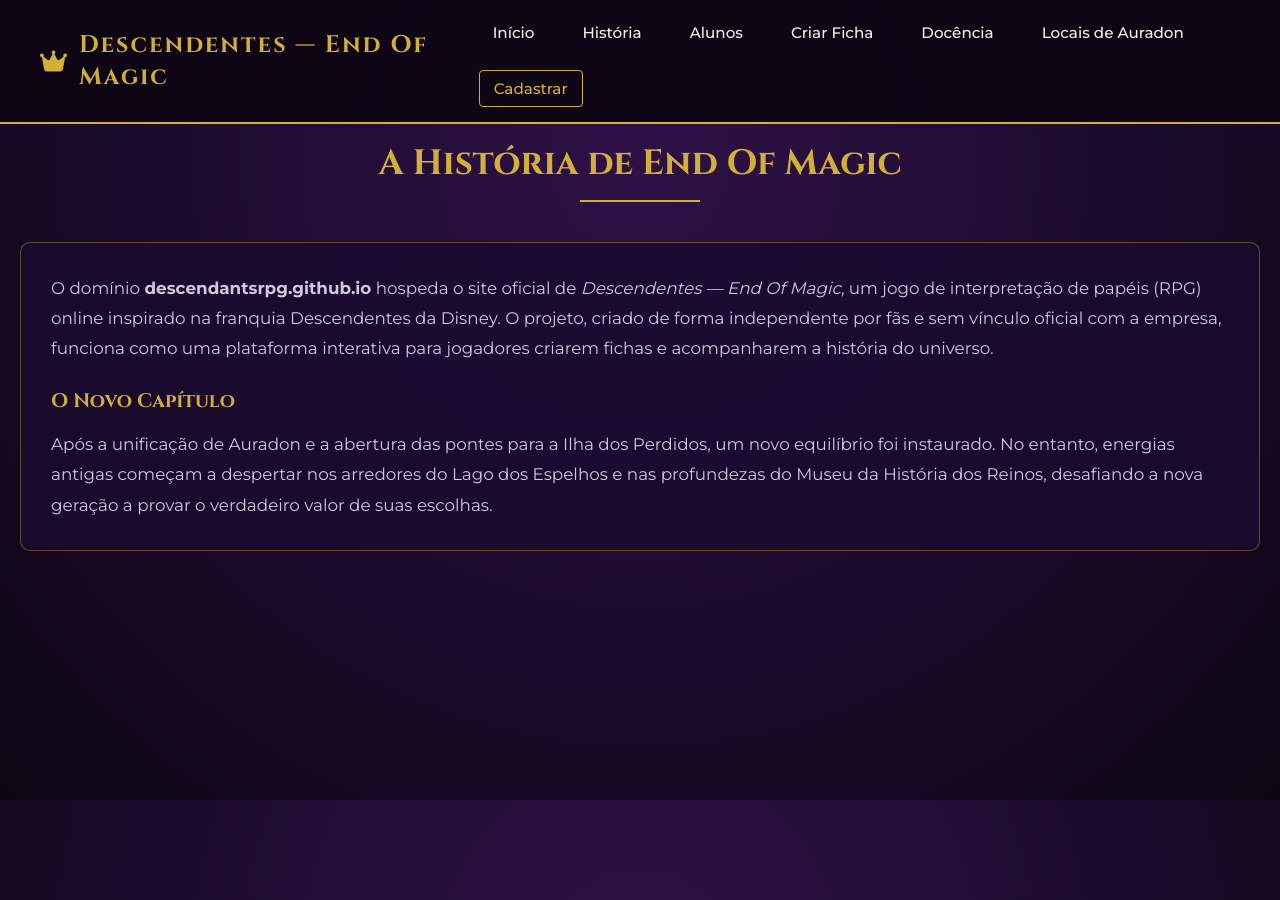
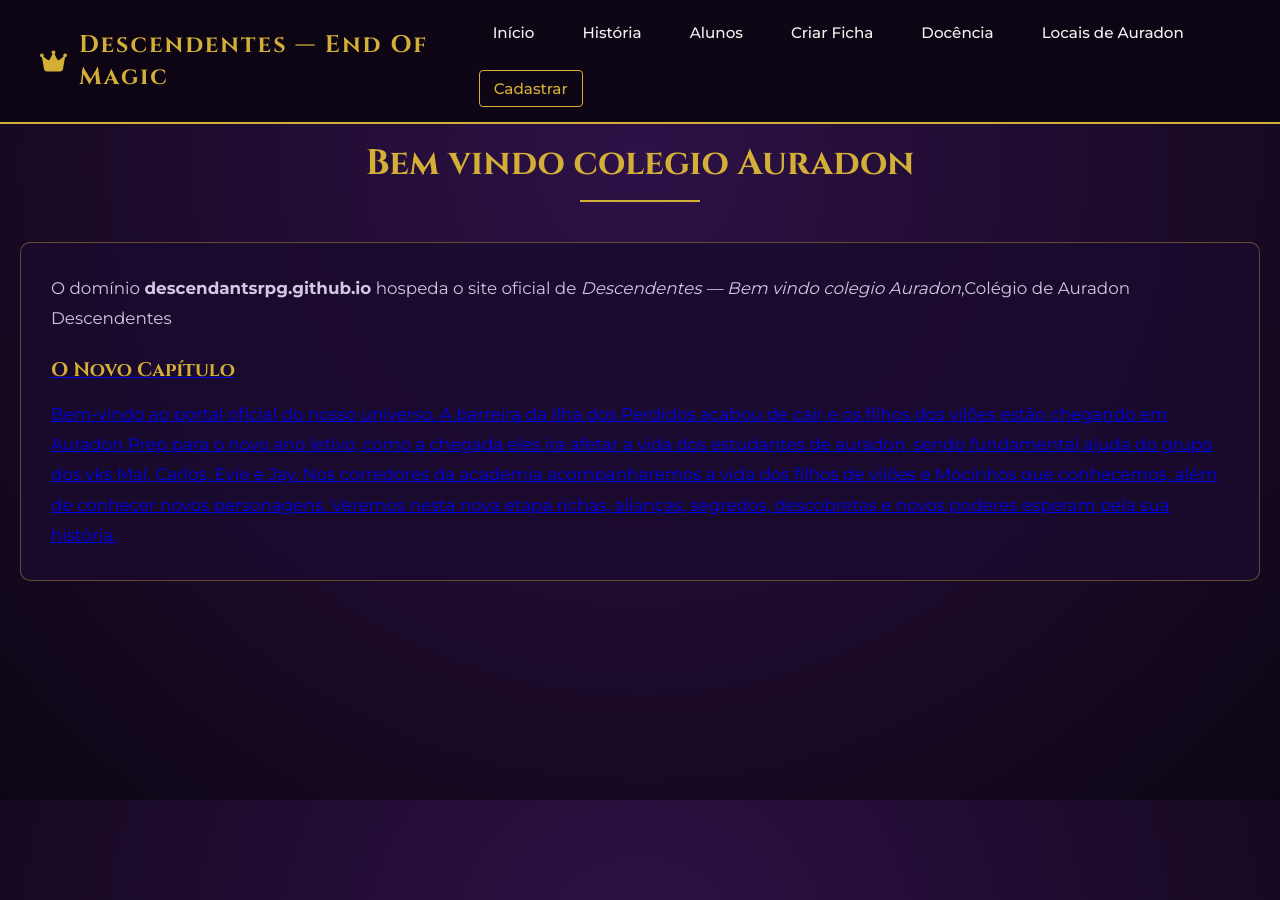
Before and after one commit to Maeve229/Maeve229.github.io, a plain HTML site: page index.html in a window 1280 px wide. Both pictures are taken after a click on the button "História". Drawn offline with Linux system fonts and the light colour scheme.

Commit message:
Update history section content in index.html

```diff
--- a/index.html
+++ b/index.html
@@ -429,11 +429,12 @@
 
         <!-- HISTORY TAB -->
         <section id="history" class="section-view">
-            <h2 class="section-title">A História de End Of Magic</h2>
+            <h2 class="section-title">Bem vindo colegio Auradon</h2>
             <div class="content-box">
-                <p>O domínio <strong>descendantsrpg.github.io</strong> hospeda o site oficial de <em>Descendentes — End Of Magic</em>, um jogo de interpretação de papéis (RPG) online inspirado na franquia Descendentes da Disney. O projeto, criado de forma independente por fãs e sem vínculo oficial com a empresa, funciona como uma plataforma interativa para jogadores criarem fichas e acompanharem a história do universo.</p>
+                <p>O domínio <strong>descendantsrpg.github.io</strong> hospeda o site oficial de <em>Descendentes — Bem vindo colegio Auradon</em>,Colégio de Auradon Descendentes</h1>
+            <a href="#criar-ficha" class="btn btn-gold"></p>
                 <h3>O Novo Capítulo</h3>
-                <p>Após a unificação de Auradon e a abertura das pontes para a Ilha dos Perdidos, um novo equilíbrio foi instaurado. No entanto, energias antigas começam a despertar nos arredores do Lago dos Espelhos e nas profundezas do Museu da História dos Reinos, desafiando a nova geração a provar o verdadeiro valor de suas escolhas.</p>
+                <p><p>Bem-vindo ao portal oficial do nosso universo. A barreira da Ilha dos Perdidos acabou de cair e os filhos dos vilões estão chegando em Auradon Prep para o novo ano letivo, como a chegada eles ira afetar a vida dos estudantes de auradon, sendo fundamental ajuda do grupo dos vks Mal, Carlos, Evie e Jay. Nos corredores da academia acompanharemos a vida dos filhos de vilões e Mocinhos que conhecemos, além de conhecer novos personagens. Veremos nesta nova etapa richas, alianças, segredos, descobretas e novos poderes esperam pela sua história.</p>
             </div>
         </section>
 
```
